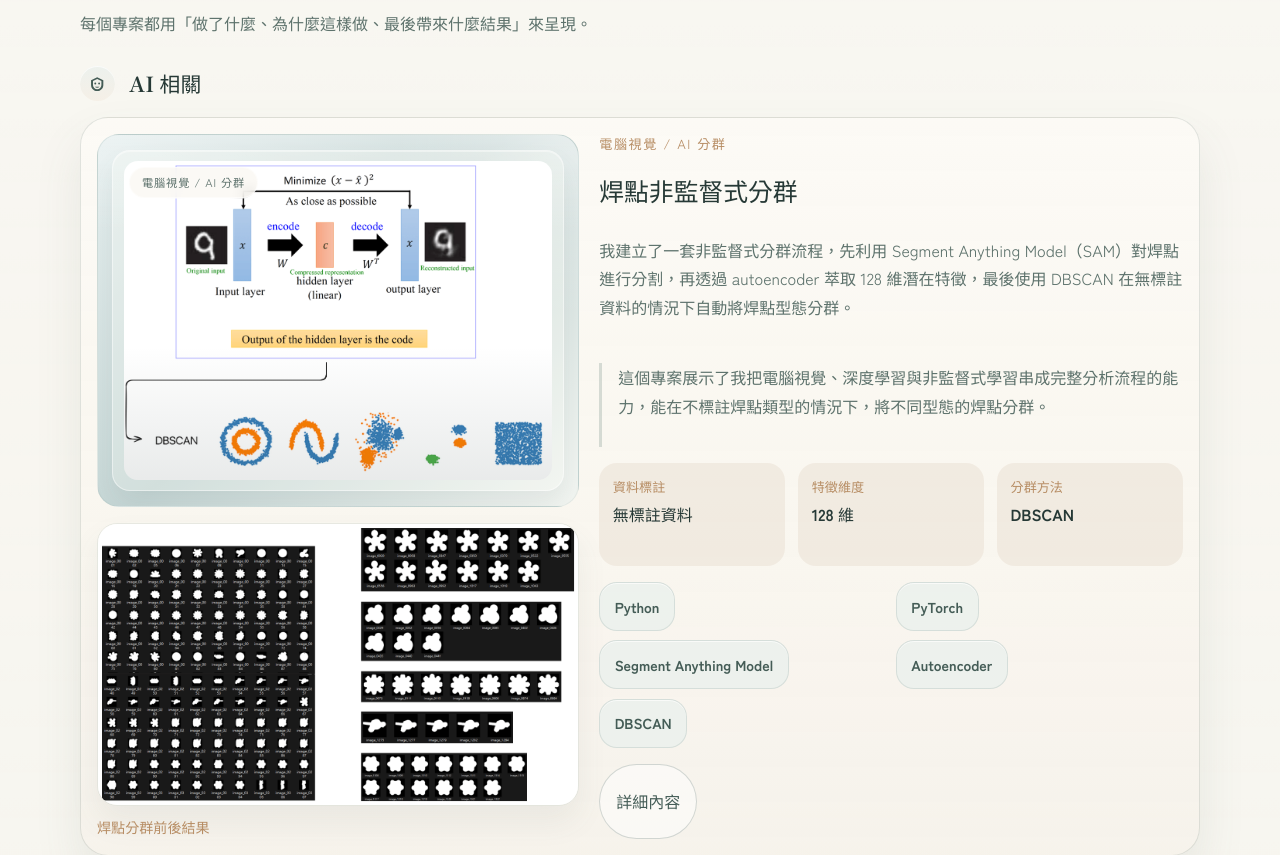
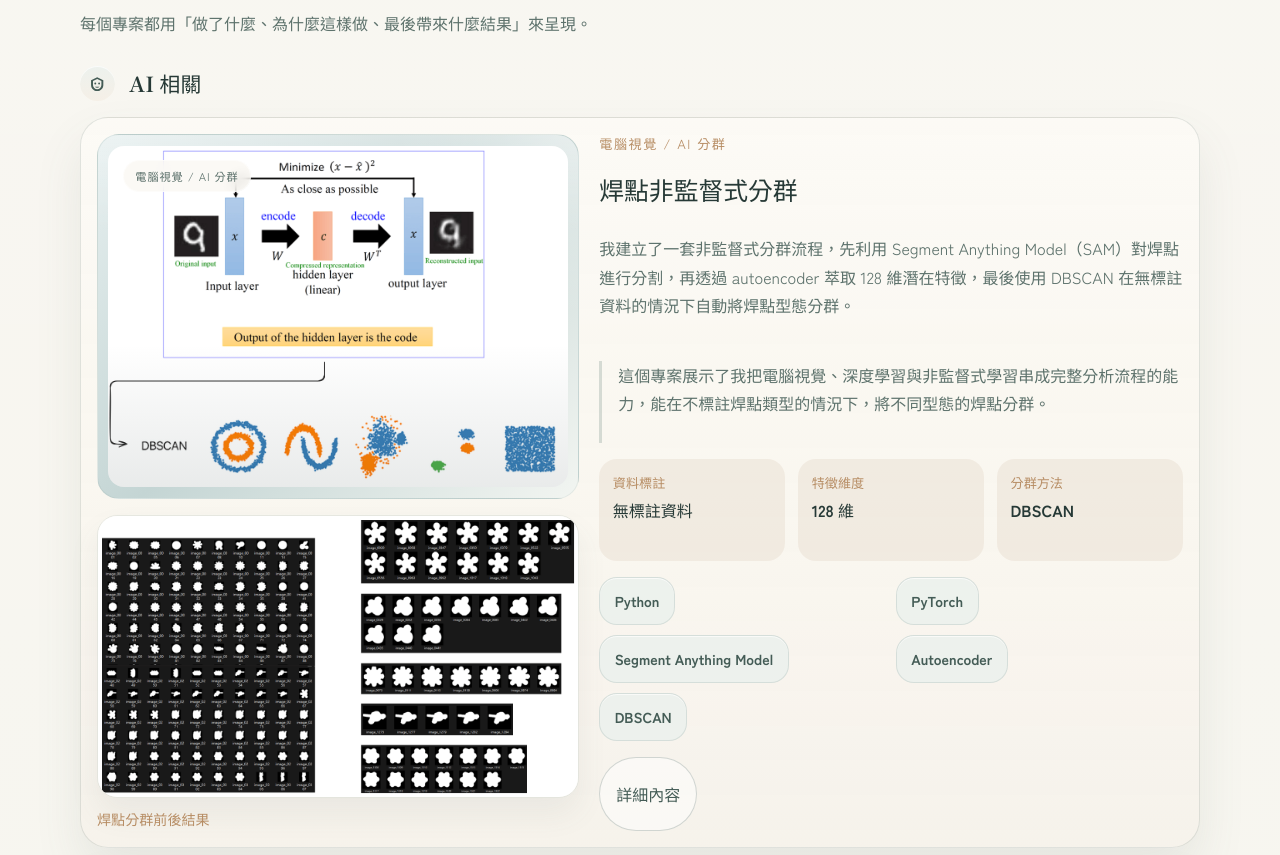
Before and after one commit to Pin5000ms/PersonalPage, a Vue app: page /#/projects in a window 1280 px wide. Shown: the part 520-1375 px from the top of the page. Built offline with nearby package versions, Linux system fonts and the light colour scheme; a web font is replaced by a local one.

Commit message:
ProjectBlockSection外框與 ProjectCarousel同步

```diff
--- a/src/components/sections/ProjectBlocksSection.vue
+++ b/src/components/sections/ProjectBlocksSection.vue
@@ -322,7 +322,9 @@ function getProjectToneClass(tone?: string) {
   border-radius: 22px;
   border: 1px solid rgba(95, 125, 118, 0.1);
   background: linear-gradient(135deg, #e8efeb 0%, #f4eee4 100%);
-  padding: 0.9rem;
+  background-clip: padding-box;
+  isolation: isolate;
+  padding: 0.65rem;
 }
 
 .project-preview::before {
@@ -340,21 +342,19 @@ function getProjectToneClass(tone?: string) {
   display: grid;
   min-height: 250px;
   height: 100%;
-  padding: 0.65rem;
-  border: 1px solid rgba(255, 255, 255, 0.46);
-  border-radius: 18px;
-  background: rgba(255, 252, 247, 0.24);
-  box-shadow:
-    inset 0 1px 0 rgba(255, 255, 255, 0.42),
-    0 14px 24px rgba(88, 104, 97, 0.08);
+  padding: 0;
+  border: 0;
+  border-radius: 16px;
+  background: transparent;
+  box-shadow: none;
 }
 
 .project-preview-surface {
   position: relative;
   overflow: hidden;
   min-height: 100%;
-  border-radius: 14px;
-  background: rgba(255, 255, 255, 0.18);
+  border-radius: 16px;
+  background: rgba(255, 255, 255, 0.12);
 }
 
 .project-preview-surface::after {
@@ -368,8 +368,8 @@ function getProjectToneClass(tone?: string) {
 
 .project-preview-crest {
   position: absolute;
-  top: 1rem;
-  left: 1rem;
+  top: 0.9rem;
+  left: 0.9rem;
   z-index: 2;
   display: inline-flex;
   align-items: center;
@@ -567,13 +567,12 @@ function getProjectToneClass(tone?: string) {
   }
 
   .project-preview {
-    padding: 0.7rem;
+    padding: 0.55rem;
     min-height: 210px;
   }
 
   .project-preview-frame {
     min-height: 210px;
-    padding: 0.5rem;
   }
 
   .project-preview-surface,
```
